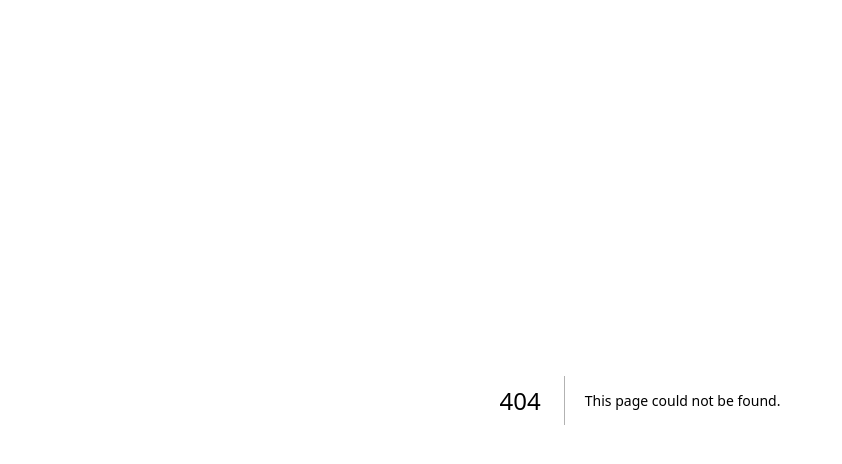
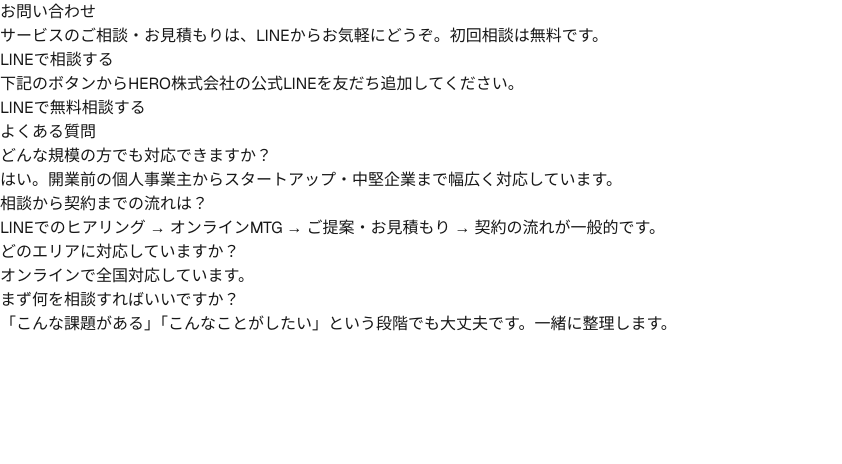
Before and after one commit to heroaginc-cmd/homepage, a Next.js app: page /contact in a window 1280 px wide. Before the commit this address had no page. Shown: the top 464 px of the page, without its empty margins (0-842 px from the left). Built offline with nearby package versions, Linux system fonts and the light colour scheme.

Commit message:
contactページ修正

```diff
--- /dev/null
+++ b/src/app/contact/page.tsx
@@ -0,0 +1,36 @@
+import type { Metadata } from "next"
+import { pageMeta } from "@/lib/seo"
+
+export const metadata: Metadata = {
+  title: pageMeta.contact.title,
+  description: pageMeta.contact.description,
+}
+
+export default function ContactPage() {
+  return (
+    <main>
+      <h1>お問い合わせ</h1>
+      <p>サービスのご相談・お見積もりは、LINEからお気軽にどうぞ。初回相談は無料です。</p>
+      <section>
+        <h2>LINEで相談する</h2>
+        <p>下記のボタンからHERO株式会社の公式LINEを友だち追加してください。</p>
+        <a href="https://lin.ee/vBEfQwi" target="_blank" rel="noopener noreferrer">
+          LINEで無料相談する
+        </a>
+      </section>
+      <section>
+        <h2>よくある質問</h2>
+        <dl>
+          <dt>どんな規模の方でも対応できますか？</dt>
+          <dd>はい。開業前の個人事業主からスタートアップ・中堅企業まで幅広く対応しています。</dd>
+          <dt>相談から契約までの流れは？</dt>
+          <dd>LINEでのヒアリング → オンラインMTG → ご提案・お見積もり → 契約の流れが一般的です。</dd>
+          <dt>どのエリアに対応していますか？</dt>
+          <dd>オンラインで全国対応しています。</dd>
+          <dt>まず何を相談すればいいですか？</dt>
+          <dd>「こんな課題がある」「こんなことがしたい」という段階でも大丈夫です。一緒に整理します。</dd>
+        </dl>
+      </section>
+    </main>
+  )
+}
```
